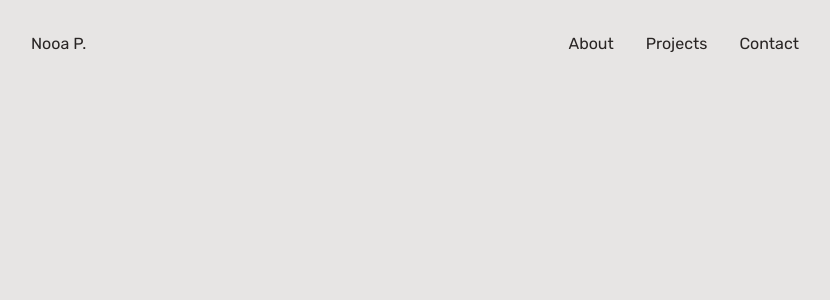
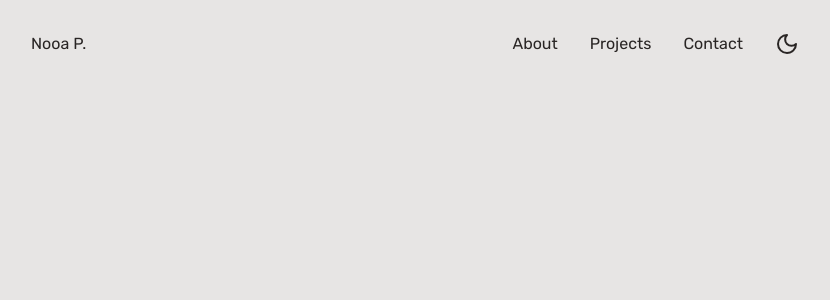
Before and after one commit to nooa-p/nooa-p.github.io, a React (Vite) app: page / in a window 1280 px wide. Shown: the top 300 px of the page, without its empty margins (225-1055 px from the left). Built offline with nearby package versions, Linux system fonts and the light colour scheme.

Commit message:
edit toggle button

```diff
--- a/src/components/Header.jsx
+++ b/src/components/Header.jsx
@@ -22,7 +22,10 @@ function Toggle() {
   }
 
   return (
-    <></>
+    <div onClick={handleClick} className="">
+      <Moon className={isDark ? 'opacity-0' : 'opacity-100'} />
+      <Sun className={'-mt-6 ' + (isDark ? 'opacity-100' : 'opacity-0')} />
+    </div>
   )
 }
 
```
